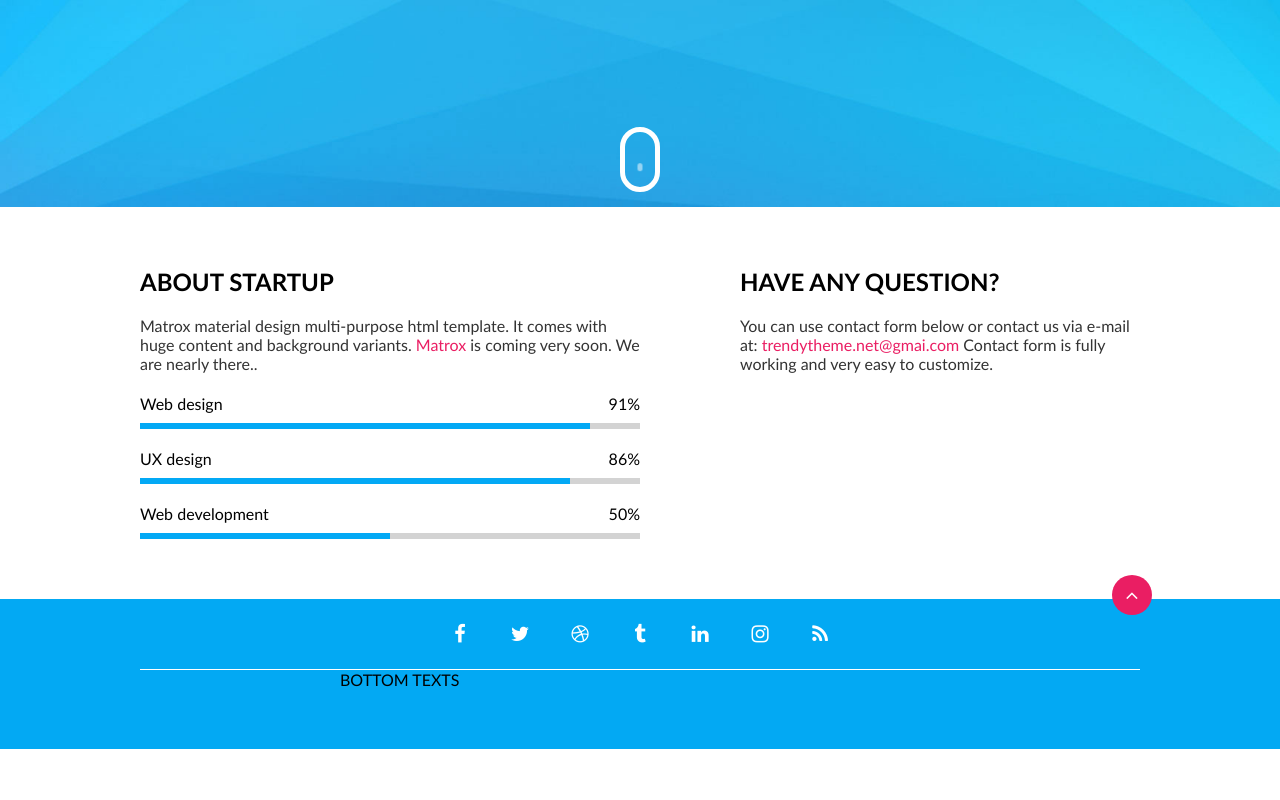
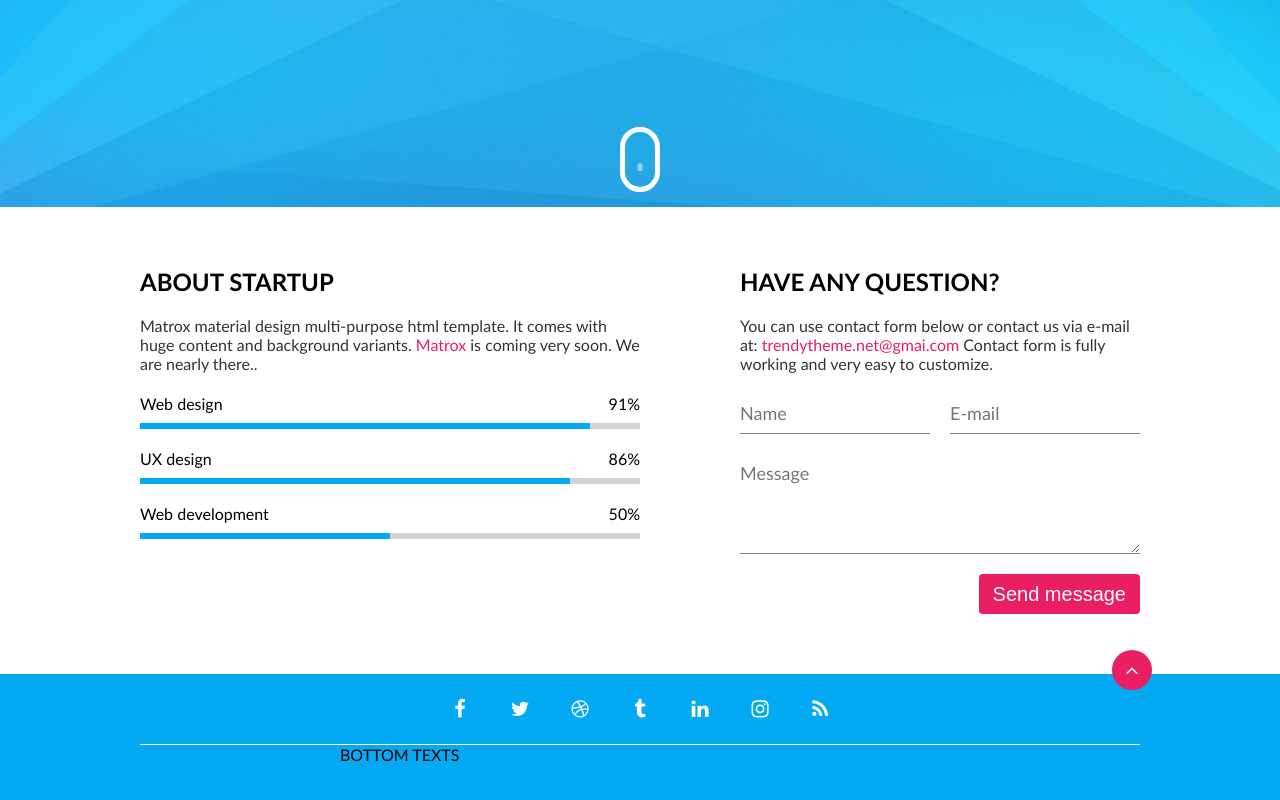
Before and after one commit to Spectatour/05-coming-soon, a website: page index.html in a window 1280 px wide. Shown: the part 593-1393 px from the top of the page. Before the commit the page ends 1342 px from the top, so only its background shows below. Drawn offline with Linux system fonts and the light colour scheme.

Commit message:
Message form#12

```diff
--- /dev/null
+++ b/css/components/form.css
@@ -0,0 +1,32 @@
+.form {
+    display: flex;
+    flex-wrap: wrap;
+    gap: 20px;
+    justify-content: flex-end;
+}
+.form > input,
+.form > textarea {
+    padding: 0.5em 0;
+    color: #555;
+    font-family: 'Gill Sans', 'Gill Sans MT', Calibri, 'Trebuchet MS', sans-serif;
+    border: none;
+    font-size: 18px;
+    line-height: 1.2em;
+    border-bottom: 1px solid grey;
+}
+
+.form > input {
+    width: calc(50% - 10px);
+}
+
+.form > textarea {
+    width: 100%;
+    min-height: 100px;
+    max-height: 300px;
+    resize: vertical;
+}
+@media (max-width: 1100px) {
+    .form > input {
+        width: 100%;
+    }
+}
--- a/css/pages/home.css
+++ b/css/pages/home.css
@@ -11,6 +11,7 @@
 @import '../components/clock.css';
 @import '../components/mouse.css';
 @import '../components/progress-bar.css';
+@import '../components/form.css';
 /* custom style below this coment line */
 
 /* hero */
--- a/index.html
+++ b/index.html
@@ -87,6 +87,12 @@
             <div class="column right-column">
                 <h2>Have any question?</h2>
                 <p>You can use contact form below or contact us via e-mail at: <a href="mailto:trendytheme.net@gmai.com">trendytheme.net@gmai.com</a> Contact form is fully working and very easy to customize.</p>
+                <form class="form">
+                    <input type="text" placeholder="Name" value="">
+                    <input type="text" placeholder="E-mail" value="">
+                    <textarea name="" id="" placeholder="Message"></textarea>
+                    <button type="submit" class="btn">Send message</button>
+                </form>
             </div>
         </div>
     </main>
```
